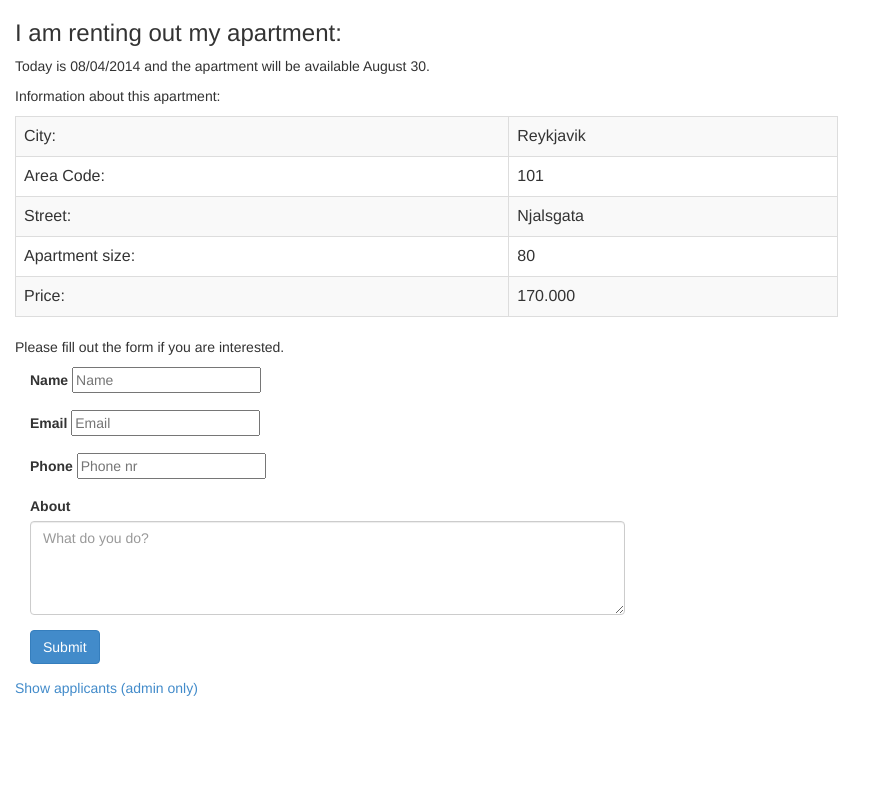
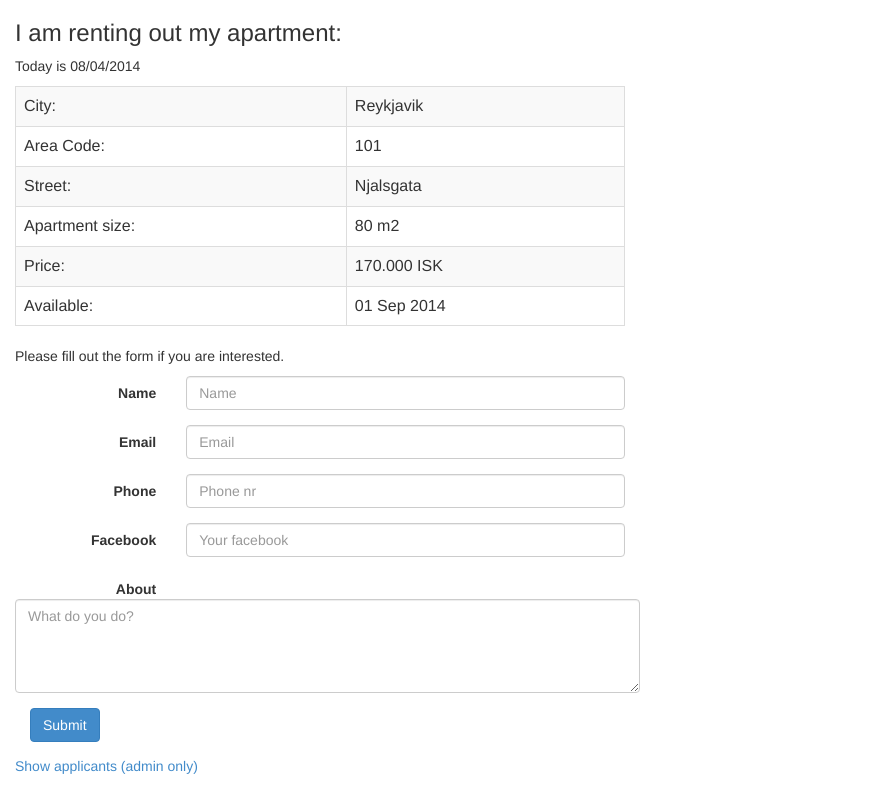
Before and after one commit to viktorsmari/RentApart, a PHP site: page /app/app.php in a window 1280 px wide. Shown: the whole page, without its empty margins (0-886 px from the left). Run offline with PHP 8.4, Linux system fonts and the light colour scheme; some libraries are stand-ins or nearby versions.

Commit message:
Downvote buttons, form updated. Email validate.

```diff
--- a/app/app.php
+++ b/app/app.php
@@ -19,9 +19,9 @@
 		'areacode' => '101',
 		'street' => 'Njalsgata',
 		'size' => '80',
-		'price' => '170.000'
+		'price' => '170.000',
+		'availdate' => '2014-09-01',
 	);
-
 
 	echo $twig->render('rentinfo.html', $apartment);
 	echo $twig->render('form.html');
--- a/views/form.html
+++ b/views/form.html
@@ -3,25 +3,37 @@
 	<div class="row">
 		<div class="col-md-12">
 			<div class="col-sm-6">
-				<form action="insert.php" method="post">
+				<form action="insert.php" method="post" class="form-horizontal" role="form">
 
 					<div class="form-group">
-						<label for="InputName">Name</label>
-						<input name="InputName" placeholder="Name">
+						<label for="InputName" class="col-sm-3 control-label">Name</label>
+						<div class="col-sm-9">
+							<input name="InputName" class="form-control" placeholder="Name">
+						</div>
 					</div>
 
 					<div class="form-group">
-						<label for="InputEmail">Email</label>
-						<input name="InputEmail" placeholder="Email">
+						<label for="InputEmail" class="col-sm-3 control-label">Email</label>
+						<div class="col-sm-9">
+							<input name="InputEmail" type="email" class="form-control" placeholder="Email">
+						</div>
 					</div>
 
 					<div class="form-group">
-						<label for="InputPhone">Phone</label>
-						<input name="InputPhone" placeholder="Phone nr">
+						<label for="InputPhone" class="col-sm-3 control-label">Phone</label>
+						<div class="col-sm-9">
+							<input name="InputPhone" class="form-control" placeholder="Phone nr">
+						</div>
+					</div>
+					<div class="form-group">
+						<label for="InputFaceb" class="col-sm-3 control-label">Facebook</label>
+						<div class="col-sm-9">
+							<input name="InputFaceb" class="form-control" placeholder="Your facebook">
+						</div>
 					</div>
 
 					<div class="form-group">
-						<label for="InputAbout">About</label>
+						<label for="InputAbout" class="col-sm-3 control-label">About</label>
 						<textarea class="form-control" name="InputAbout"  rows="4" placeholder="What do you do?"></textarea>
 					</div>
 
--- a/views/rentinfo.html
+++ b/views/rentinfo.html
@@ -8,19 +8,19 @@
 <div class="container-fluid">
 
 	<div class="row">
-		<div class="col-sm-8">
+		<div class="col-sm-12">
 			<h3>I am renting out my apartment:</h3>
-			<p>Today is {{ "now"|date("m/d/Y") }} and the apartment will
-			 be available August 30.</p>
-			 <p>Information about this apartment: </p>
-
-			<table class="table table-striped table-bordered">
-				<tr><td>City: </td> <td> {{city}} </td></tr>
-				<tr><td>Area Code: </td> <td> {{areacode}} </td></tr>
-				<tr><td>Street: </td> <td> {{ street }} </td></tr>
-				<tr><td>Apartment size: </td> <td> {{ size }} </td></tr>
-				<tr><td>Price: </td> <td> {{ price }} </td></tr>
-			</table>
+			<p>Today is {{ "now"|date("m/d/Y") }}</p>
 		</div>
+			<div class="col-sm-6">
+				<table class="table table-striped table-bordered">
+					<tr><td>City: </td> <td> {{city}} </td></tr>
+					<tr><td>Area Code: </td> <td> {{areacode}} </td></tr>
+					<tr><td>Street: </td> <td> {{ street }} </td></tr>
+					<tr><td>Apartment size: </td> <td> {{ size }} m2 </td></tr>
+					<tr><td>Price: </td> <td> {{ price }} ISK</td></tr>
+					<tr><td>Available: </td> <td> {{ availdate|date("d M Y") }} </td></tr>
+				</table>
+			</div>
 
 	</div>
```
Also changed, not shown: app/model.php (+13 -0 lines), views/list.html (+7 -5 lines).
